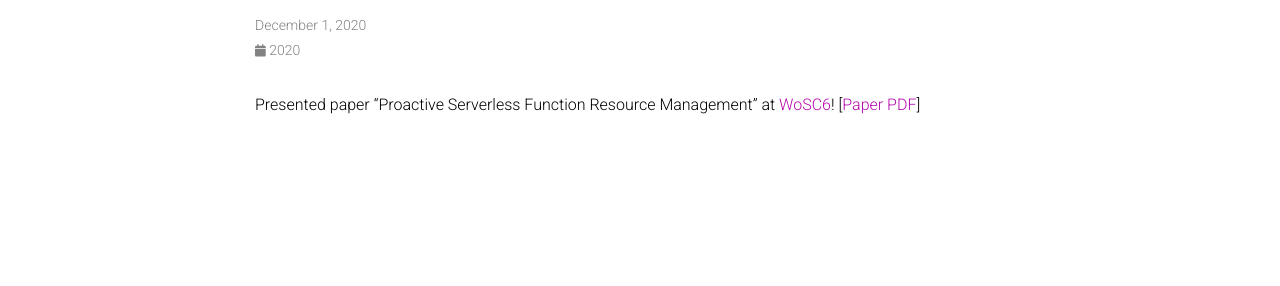
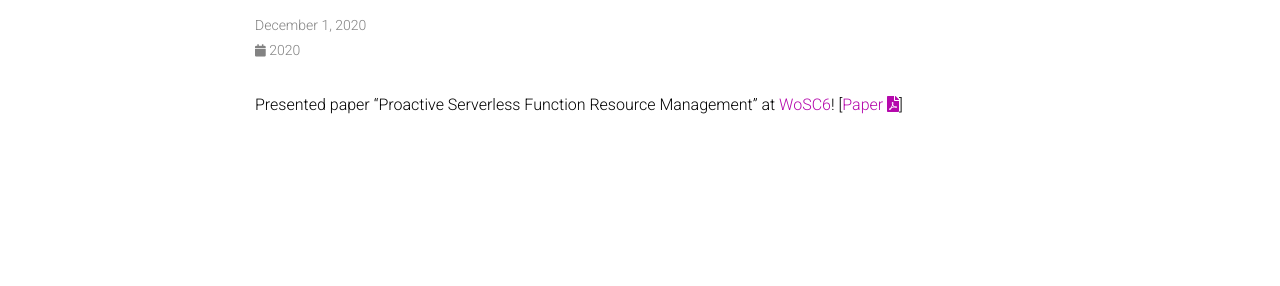
Before and after one commit to hunhoffe/hunhoffe.github.io, a Jekyll site: the page built from _news/announcement_4.md, in a window 1280 px wide. Shown: the part 145-431 px from the top of the page. Built offline with Jekyll 4.4.1, drawn with Linux system fonts in a browser that asks for light colours; comment, search, counter and statistics services are not loaded; a style sheet for code colours, icons or effects is not loaded.

Commit message:
Try to fix wosc6 link

```diff
--- a/_news/announcement_4.md
+++ b/_news/announcement_4.md
@@ -4,4 +4,4 @@
 inline: true
 ---
 
-Presented paper "Proactive Serverless Function Resource Management" at [WoSC6](https://www.serverlesscomputing.org/wosc6/)! [[Paper PDF](../assets/pdf/wosc6.pdf)]
+Presented paper "Proactive Serverless Function Resource Management" at [WoSC6](https://www.serverlesscomputing.org/wosc6/)! [<a href="{{ 'wosc6.pdf' | prepend: 'assets/pdf/' | relative_url}}" target="_blank" rel="noopener noreferrer">Paper <i class="fas fa-file-pdf"></i></a>]
```
